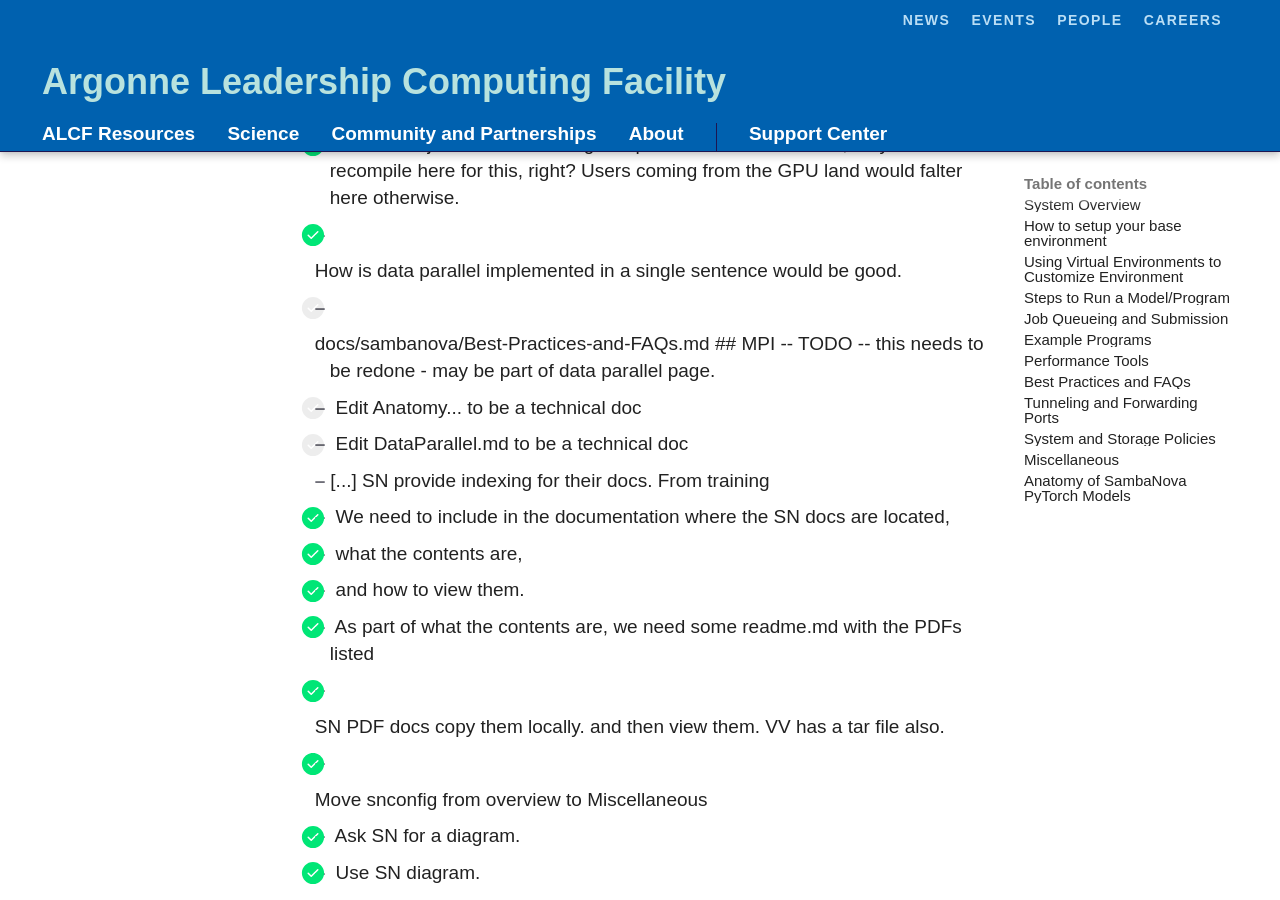
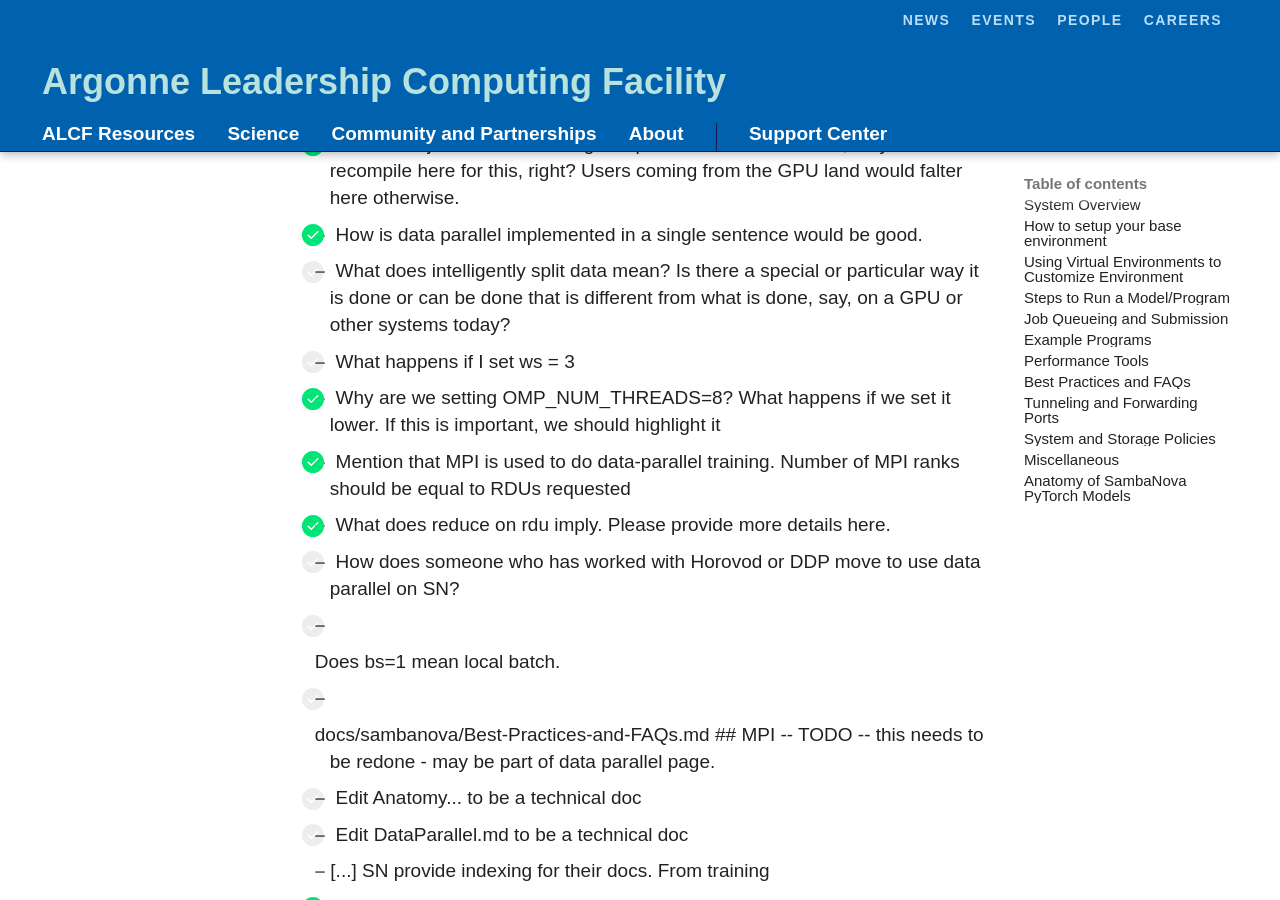
Before and after one commit to argonne-lcf/ai-testbed-userdocs, an MkDocs documentation site: the page built from docs/sambanova/TODO.md, in a window 1280 px wide and 900 px high, scrolled down 312 px. Built offline with MkDocs 1.6.1 and Material for MkDocs 9.7.7, drawn with Linux system fonts in a browser that asks for light colours; some web fonts are replaced; comment, search, counter and statistics services are not loaded.

Commit message:
More edits from DP feedback.

```diff
--- a/docs/sambanova/TODO.md
+++ b/docs/sambanova/TODO.md
@@ -4,6 +4,13 @@
 - [X] On first glance, It would be good to include information of what model is being run here.
 - [X] Can users just take an existing compiled model and run? No, they need to recompile here for this, right? Users coming from the GPU land would falter here otherwise.
 - [X] How is data parallel implemented in a single sentence would be good.
+- [ ] What does intelligently split data mean? Is there a special or particular way it is done or can be done that is different from what is done, say, on a GPU or other systems today?
+- [ ] What happens if I set ws = 3
+- [X] Why are we setting OMP_NUM_THREADS=8? What happens if we set it lower. If this is important, we should highlight it
+- [X] Mention that MPI is used to do data-parallel training. Number of MPI ranks should be equal to RDUs requested
+- [X] What does reduce on rdu imply. Please provide more details here.
+- [ ] How does someone who has worked with Horovod or DDP move to use data parallel on SN?
+- [ ] Does bs=1 mean local batch.
 
 - [ ] docs/sambanova/Best-Practices-and-FAQs.md ## MPI -- TODO -- this needs to be redone - may be part of data parallel page.
 - [ ] Edit Anatomy... to be a technical doc
```
